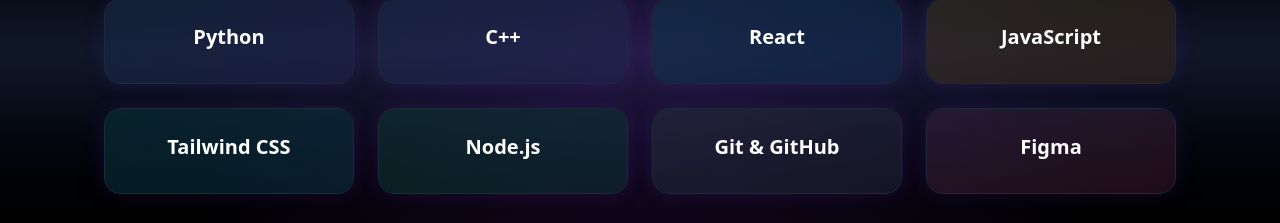
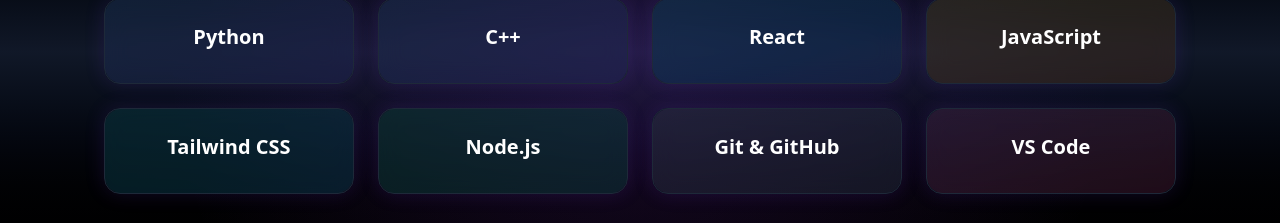
Before and after one commit to mohitjaryal/my-portfolio, a React (Vite) app in the folder portfolio/: page / in a window 1280 px wide. Shown: the part 1396-1619 px from the top of the page. Built offline with nearby package versions, Linux system fonts and the light colour scheme.

Commit message:
Replace 'Figma' with 'VS Code' in skills list

```diff
--- a/portfolio/src/components/Skills.jsx
+++ b/portfolio/src/components/Skills.jsx
@@ -9,7 +9,7 @@
   { name: "Tailwind CSS", color: "from-teal-400 to-cyan-500" },
   { name: "Node.js", color: "from-green-400 to-emerald-500" },
   { name: "Git & GitHub", color: "from-gray-400 to-gray-500" },
-  { name: "Figma", color: "from-pink-400 to-rose-500" },
+  { name: "VS Code", color: "from-pink-400 to-rose-500" },
 ];
 
 
```
